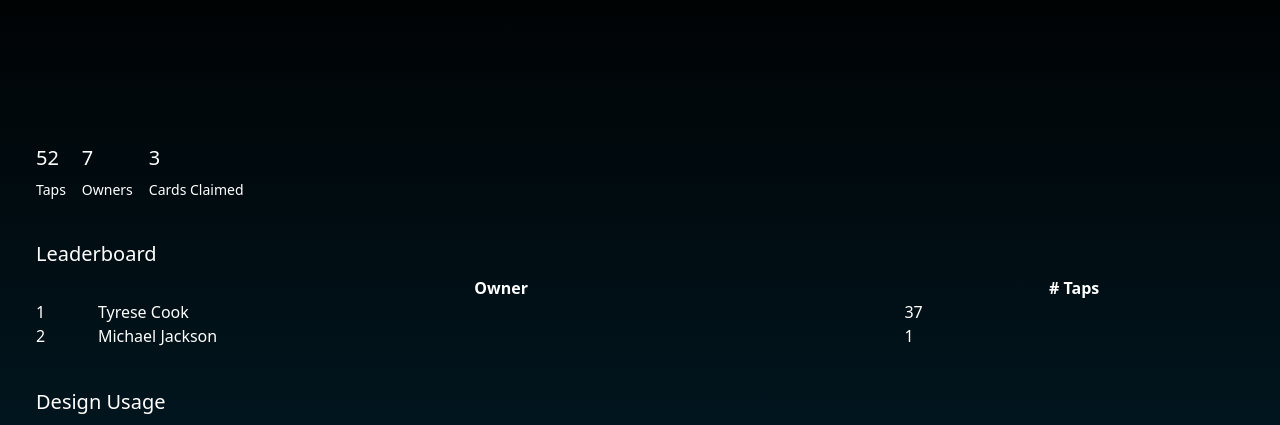
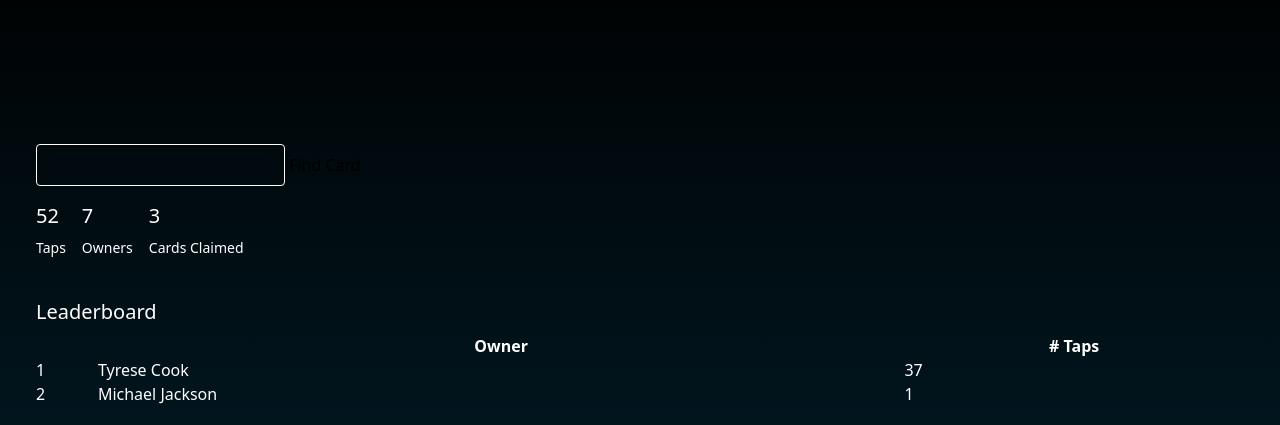
Before and after one commit to tairesu/Assignment_Project_Tyrese_tyresec2, a Django app: page /stats/ in a window 1280 px wide. Shown: the part 72-497 px from the top of the page. Run offline with Django 5.2, Linux system fonts and the light colour scheme; data comes from the database, SQL or seed files in the repository; both versions use the stored data as it was after the commit; some libraries are stand-ins or nearby versions.

Commit message:
Sstats View send card_results and input query to stats template

```diff
--- a/cardManager/templates/cardManager/stats.html
+++ b/cardManager/templates/cardManager/stats.html
@@ -3,6 +3,31 @@
 	Stats
 {% endblock %}
 {% block content %}
+    <div class="mb-4 flex flex-row position-relative">
+        <form method="get">
+            {% if query %}
+            <input type="text" class="border-1 border-white rounded p-2" name="query" value="{{ query }}">
+            {% else %}
+            <input type="text" class="border-1 border-white rounded p-2" name="query">
+            {% endif %}
+            <input type="submit" value="Find Card" class="position-absolute">
+        </form>
+    </div>
+    {% if card_results %}
+        <div class="mb-4 flex flex-col text-white">
+            <p class="text-sm">Found {{ card_results|length }} Card(s)</p>
+        </div>
+            {% for card in card_results %}
+                <div class="flex mb-10">
+                    <img src="{{ card.design.front_design.url }}" class="w-[3rem] h-[1.7rem] rounded-sm">
+                    <p>{{ card }}</p>
+                </div>
+            {% endfor %}
+    {% elif card_results|length == 0 and query%}
+        <div class="mb-4 flex flex-col text-white">
+            <p class="text-sm">No cards found </p>
+        </div>
+    {% endif %}
 
     <div class="flex flex-row gap-4 mb-10 text-white">
         <div class="flex flex-col gap-2">
--- a/cardManager/views.py
+++ b/cardManager/views.py
@@ -93,9 +93,19 @@ class Stats(ListView):
 		query = self.request.GET.get('query')
 		card_results = None
 		if query:
-			card_results = Card.objects.filter(Q(alias__icontains=query) | Q(token__icontains=query))
+			card_results = (
+				Card.objects
+				.filter(
+					Q(alias__icontains=query) |
+					Q(token__icontains=query) |
+					Q(owner__first_name__icontains=query) |
+					Q(owner__last_name__icontains=query) |
+					Q(owner__email__startswith=query)
+				)
+			)
 
-		print('Search() card_results', card_results)
+		context['query'] = query
+		context['card_results'] = card_results
 
         # Narrowed QuerySet containing Card instances that belong to someone
 		claimed_cards = Card.objects.exclude(owner=None)
@@ -161,5 +171,5 @@ class Stats(ListView):
 		] # ==> [{'design': <Design: Abstract>, 'n_uses': 2},{...}]
 		context['design_usage'] = cleaned_design_usage
 
-		print('Stats.get_context_data() => ', context)
+		#print('Stats.get_context_data() => ', context)
 		return context
```
Also changed, not shown: db.sqlite3.
